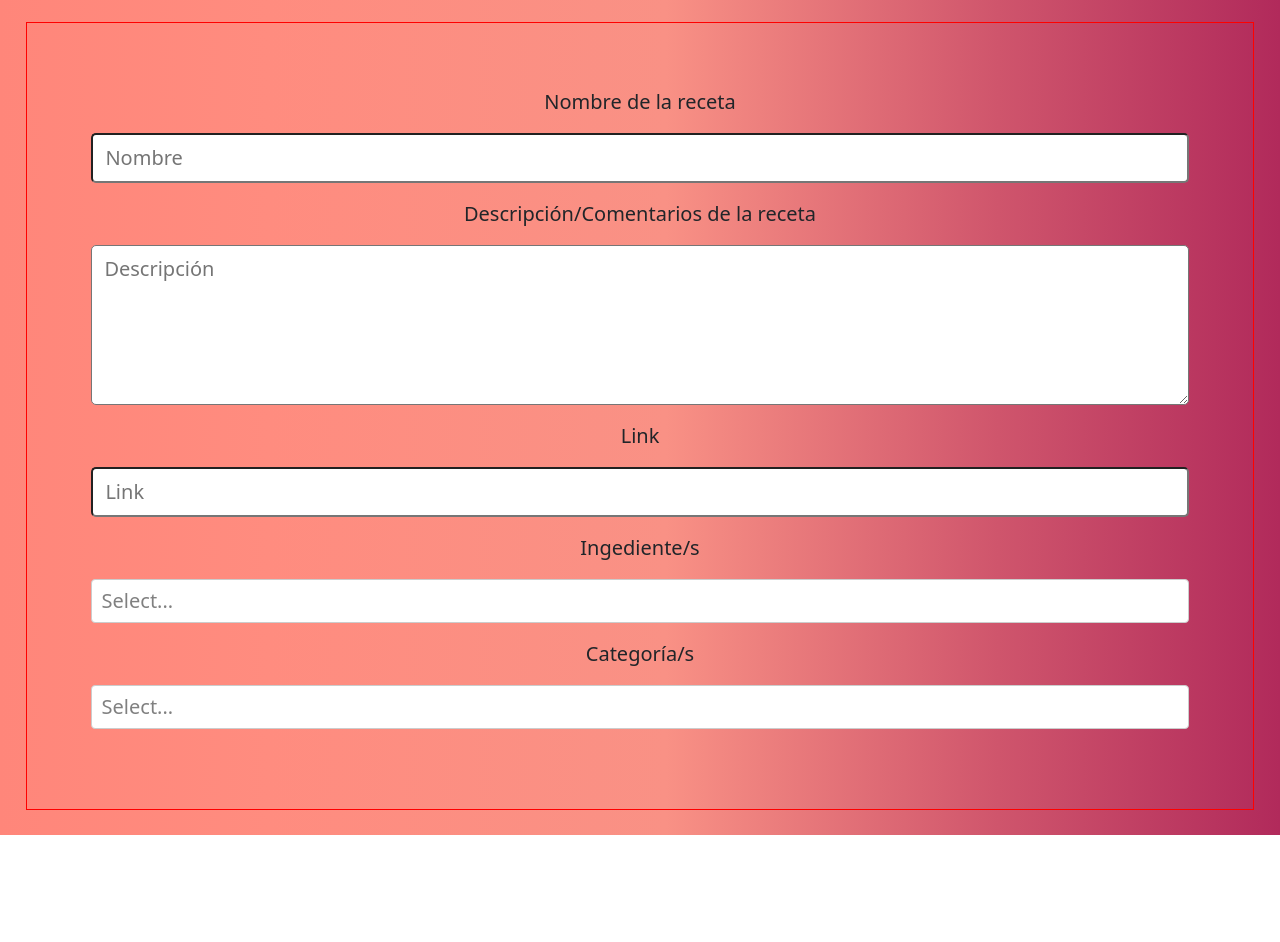
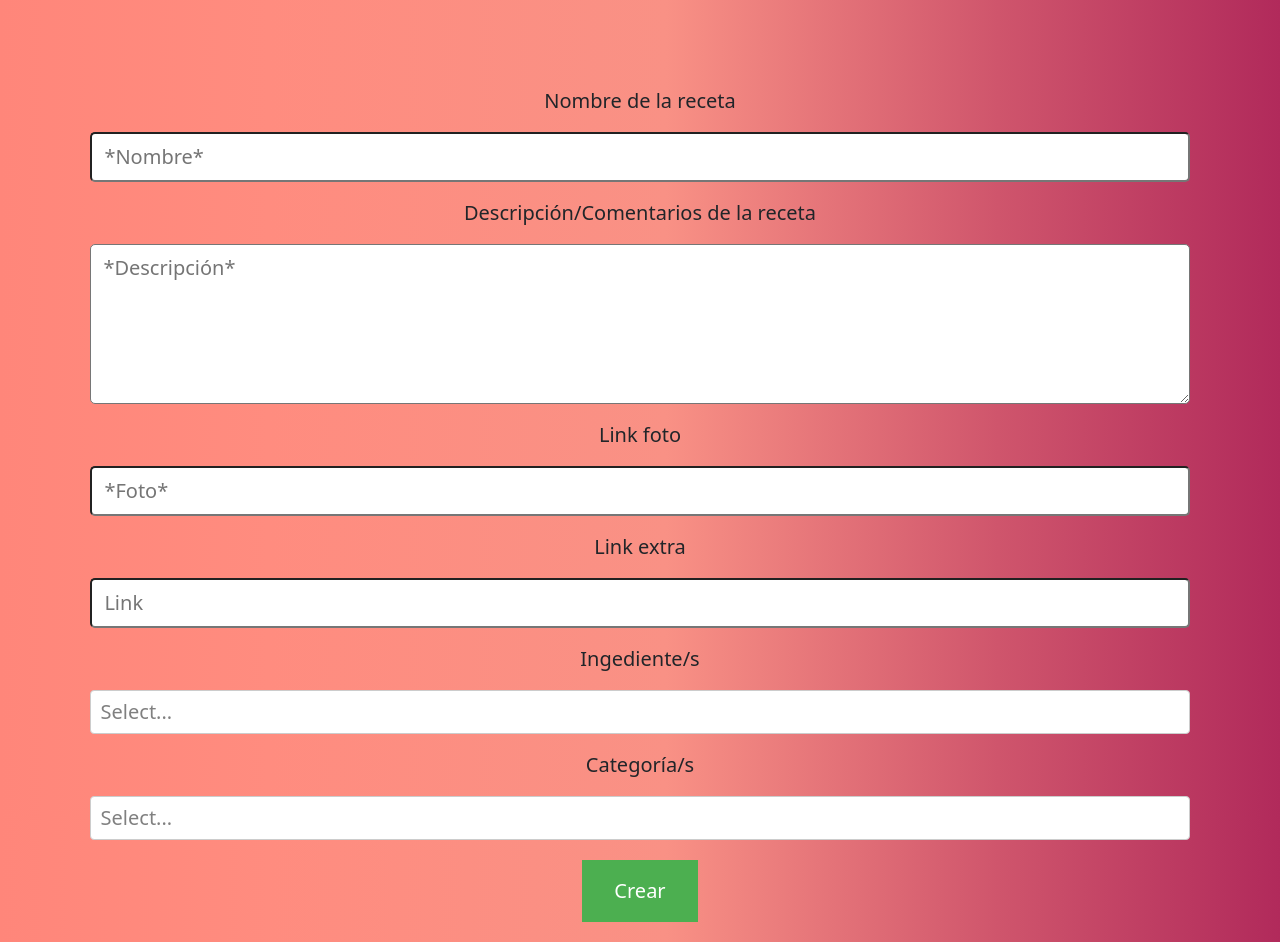
Before and after one commit to VicenteEspinosa/cocinaRandomWeb, a React (Create React App) app: page /receta in a window 1280 px wide. Shown: the part 60-1002 px from the top of the page. Before the commit the page ends 895 px from the top, so only its background shows below. Built offline with nearby package versions, Linux system fonts and the light colour scheme; no server answers.

Commit message:
feat(CreateRecipe): POST working

```diff
--- a/src/App.css
+++ b/src/App.css
@@ -20,6 +20,7 @@
   border: none;
   padding: 10px 20px;
   color: white;
+  cursor: pointer;
 }
 
 .recipes{
@@ -34,10 +35,6 @@ ul {
 
 ol {
   list-style-type: none;
-}
-
-.search-button{
-  cursor: pointer;
 }
 
 nav {
--- a/src/components/CreateRecipe.jsx
+++ b/src/components/CreateRecipe.jsx
@@ -1,38 +1,142 @@
-import React, {useEffect, useState} from 'react';
+import React, {useEffect, useState, useRef} from 'react';
 import '../App.css';
 import style from '../createRecipe.module.css';
+import Select from 'react-select/';
 import Creatable from 'react-select/creatable';
+import { Redirect } from "react-router-dom";
 
 const CreateRecipe = () => {
 
     const URL = "https://cocina-random-backend.herokuapp.com";
+    // const URL = "http://127.0.0.1:8000"
+
+
+    const [postId, setPostId] = useState(null);
+    const [postData, setPostData] = useState(null);
+
+    // Valores formulario
+    const [query_name, updateName] = useState("");
+    const [query_description, updateDescription] = useState("");
+    const [query_link, updateLink] = useState("");
+    const [query_picture, updatePicture] = useState("");
+
+    // Valores extra para el POST
+    const [query_categories, setQueryCategories] = useState([]);
+    const [query_ingredients, setQueryIngredients] = useState([]);
+    const [query_new, setQueryNew] = useState([]);
+
+    // Actualizar valores formulario
+    const setQueryName = e => {
+        updateName(e.target.value);
+    };
+    const setQueryDescription = e => {
+        updateDescription(e.target.value);
+    };
+    const setQueryLink = e => {
+        updateLink(e.target.value);
+    };
+    const setQueryPicture = e => {
+        updatePicture(e.target.value);
+    };
+
+    const [selectedIngredients, setSelectedIngredients] = useState([]);
+    const [selectedCategories, setSelectedCategories] = useState([]);
+
+
+
+    useEffect(() => {
+        setCategoriesQ(selectedCategories);
+    }, [selectedCategories])
+
+    useEffect(() => {
+        setIngredientsQ(selectedIngredients);
+    }, [selectedIngredients])
+
+
+
+    const postRecipe = e => {
+        e.preventDefault();
+        setPostData(
+            {
+                "name": query_name,
+                "description": query_description,
+                "categories": query_categories,
+                "image": query_picture,
+                "ingredients": query_ingredients,
+                "links": [query_link],
+                "new": query_new
+            })
+        }
+
+
+        const firstUpdate = useRef(true);
+
+        // useEffect que no se corre en el renderizado
+        useEffect(() => {
+        if (firstUpdate.current) {
+            firstUpdate.current = false;
+            return;
+        }
+        const requestOptions = {
+            method: 'POST',
+            headers: { 'Content-Type': 'application/json' },
+            body: JSON.stringify(postData)
+        };
+        fetch((`${URL}/recipes/`), requestOptions)
+            .then(response => response.json())
+            .then(data => setPostId(data.id));
+        window.location.reload();
+    }, [postData]);
+
+
 
     const getCategories = async () => {
-        const categories_response = await fetch(`${URL}/categories`);
+        const categories_response = await fetch(`${URL}/categories/`);
         const categories_data = await categories_response.json();
         setCategories(categories_data);
     };
 
     const getIngredients = async () => {
-        const ingredients_response = await fetch(`${URL}/ingredients`);
+        const ingredients_response = await fetch(`${URL}/ingredients/`);
         const ingredients_data = await ingredients_response.json();
         setIngredients(ingredients_data);
     };
 
-    // var setCategoriesQ = (selected) => {
-    //     var categories = [];
-    //     {selected.map(category=>(
-    //         categories.push(category.value)
-    //     ))}
-    //     setQueryCategories(categories);
-    //     }
+    const customStyles = {
+        option: (provided, state) => ({
+          ...provided,
+          borderBottom: '1px dotted pink',
+          color: state.isSelected ? 'red' : 'blue',
+          padding: 20,
+        }),}
 
-    const [categories, setCategories] = useState([]);
-    const [selectedCategories, setSelectedCategories] = useState([]);
+    var setCategoriesQ = (selected) => {
+        var categories = [];
+        {selected.map(category=>(
+            categories.push(category.value)
+        ))}
+        setQueryCategories(categories);
+    };
 
-    const [ingredients, setIngredients] = useState([]);
-    const [selectedIngredients, setSelectedIngredients] = useState([]);
-    // const [query_categories, setQueryCategories] = useState([]);
+    var setIngredientsQ = (selected) => {
+        var ingredients = [];
+        var new_ingredients = [];
+        var index = 0;
+        while (index < selected.length){
+            if (selected[index].__isNew__){
+                new_ingredients.push(selected[index].value);
+            }
+            else {
+                ingredients.push(selected[index].value);
+            }
+            index++;
+        }
+        setQueryIngredients(ingredients);
+        setQueryNew(new_ingredients);
+    };
+
+    const [categories, setCategories] = useState([]); // Data del dropdown
+    const [ingredients, setIngredients] = useState([]); // Data del dropdown
 
     useEffect(() => {
         getCategories();
@@ -58,17 +162,22 @@ const CreateRecipe = () => {
         <fieldset>
             <label className={style.label}>
                 <p>Nombre de la receta</p>
-                <input className={style.input} placeholder="Nombre" name="name"></input>
+                <input className={style.input} placeholder="*Nombre*" name="name" value={query_name} onChange={setQueryName}></input>
             </label>
 
             <label className={style.label}>
                 <p>Descripción/Comentarios de la receta</p>
-                <textarea className={style.inputDescripcion} type="textarea" placeholder="Descripción" name="description"></textarea>
+                <textarea className={style.inputDescripcion} type="textarea" placeholder="*Descripción*" name="description" value={query_description} onChange={setQueryDescription}></textarea>
             </label>
 
             <label className={style.label}>
-                <p>Link</p>
-                <input className={style.input} placeholder="Link" name="link"></input>
+                <p>Link foto</p>
+                <input className={style.input} placeholder="*Foto*" name="picture" value={query_picture} onChange={setQueryPicture}></input>
+            </label>
+
+            <label className={style.label}>
+                <p>Link extra</p>
+                <input className={style.input} placeholder="Link" name="link" value={query_link} onChange={setQueryLink}></input>
             </label>
 
             <label className={style.label}>
@@ -88,8 +197,8 @@ const CreateRecipe = () => {
 
             <label className={style.label}>
                 <p>Categoría/s</p>
-                <Creatable
-                    isClearable={false}
+                <Select
+                    isClearable={true}
                     isMulti={true}
                     components={
                         {DropdownIndicator: null}
@@ -97,12 +206,15 @@ const CreateRecipe = () => {
                     onChange={(value) => HandleChange('categories', value)}
                     options={categories}
                     value={selectedCategories}
-
+                    styles={customStyles}
                 />
-
-
             </label>
 
+            <label className={style.label}>
+            <div className={style.buttonHolder}>
+                <button onClick={postRecipe} className={style.button} type="submit">Crear</button>
+            </div>
+            </label>
         </fieldset>
     </form>
 
--- a/src/createRecipe.module.css
+++ b/src/createRecipe.module.css
@@ -1,9 +1,9 @@
 .Form{
     box-sizing: border-box;
     margin: 2vw;
-    border: 1px solid red;
     padding: 5vw;
     position: relative;
+    height: 60vw;
 }
 
 .label{
@@ -32,3 +32,18 @@
     font-size: 20px;
     word-break: break-word;
 }
+
+.button{
+    background-color: #4CAF50;
+    border: none;
+    color: white;
+    padding: 16px 32px;
+    text-decoration: none;
+    margin: 4px 2px;
+    cursor: pointer;
+}
+
+.buttonHolder{
+    justify-content: center;
+    display: flex;
+}
```
